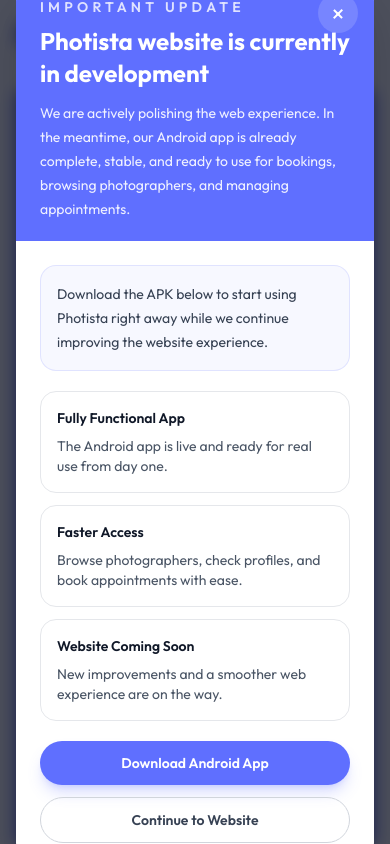
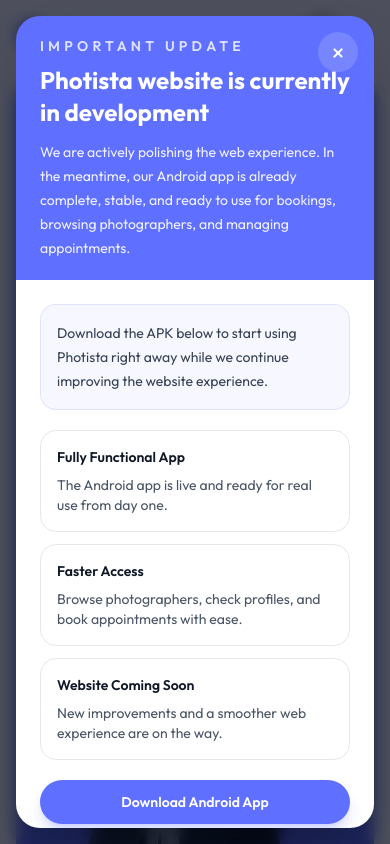
Before and after one commit to RahulChy007/Photista, a React (Vite) app in the folder frontend/: page / in a window 390 px wide. Shown: the top 844 px of the page. Built offline with nearby package versions, Linux system fonts and the light colour scheme.

Commit message:
Fix homepage popup mobile responsiveness

```diff
--- a/frontend/src/pages/Home.jsx
+++ b/frontend/src/pages/Home.jsx
@@ -35,13 +35,13 @@
         <AnimatePresence>
           {showDevelopmentPopup && (
             <motion.div
-              className='fixed inset-0 z-50 flex items-center justify-center bg-slate-950/70 px-4 backdrop-blur-sm'
+              className='fixed inset-0 z-50 flex items-start justify-center overflow-y-auto bg-slate-950/70 px-4 py-4 backdrop-blur-sm sm:items-center sm:py-6'
               initial={{ opacity: 0 }}
               animate={{ opacity: 1 }}
               exit={{ opacity: 0 }}
             >
               <motion.div
-                className='relative w-full max-w-2xl overflow-hidden rounded-3xl bg-white shadow-2xl'
+                className='relative my-auto w-full max-w-2xl overflow-y-auto rounded-3xl bg-white shadow-2xl max-sm:max-h-[calc(100vh-2rem)] sm:max-h-[calc(100vh-3rem)]'
                 initial={{ opacity: 0, y: 30, scale: 0.96 }}
                 animate={{ opacity: 1, y: 0, scale: 1 }}
                 exit={{ opacity: 0, y: 16, scale: 0.98 }}
```
